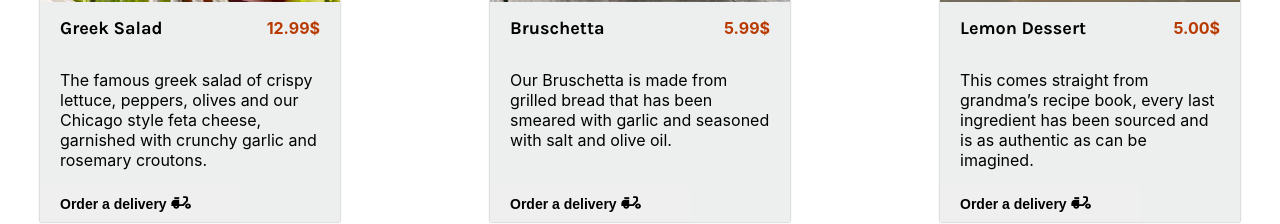
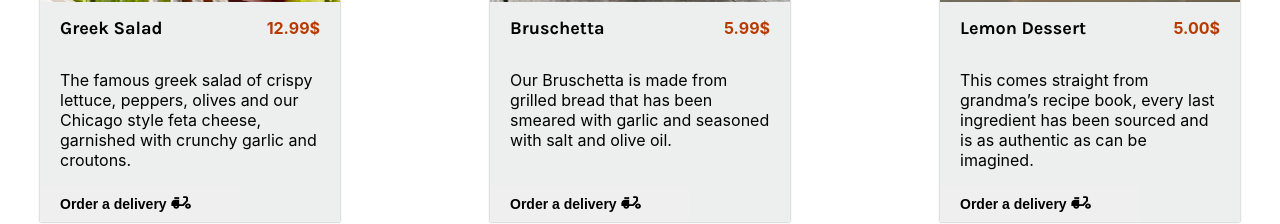
Before and after one commit to KathidB/Little-Lemon-Restaurant, a React (Create React App) app: page /Menu in a window 1280 px wide. Shown: the part 400-624 px from the top of the page. Built offline with nearby package versions, Linux system fonts and the light colour scheme; a web font is replaced by a local one.

Commit message:
small text fixes in recipes data

```diff
--- a/src/components/Specials.js
+++ b/src/components/Specials.js
@@ -27,7 +27,7 @@ function Specials () {
                 <p className='specials-prices'>{food.price}</p>
               </div>
               <p className='specials-desc' aria-label='Food description'>
-                {food.description}{' '}
+                {food.description}
               </p>
             </div>
 
--- a/src/components/data/Recipes.js
+++ b/src/components/data/Recipes.js
@@ -8,7 +8,7 @@ const recipesArray = [
     name: 'Greek Salad',
     price: '12.99$',
     description:
-      'The famous greek salad of crispy lettuce, peppers, olives and our Chicago style feta cheese, garnished with crunchy garlic and rosemary croutons.',
+      'The famous greek salad of crispy lettuce, peppers, olives and our Chicago style feta cheese, garnished with crunchy garlic and croutons.',
     img: GreekSalad
   },
   {
```
